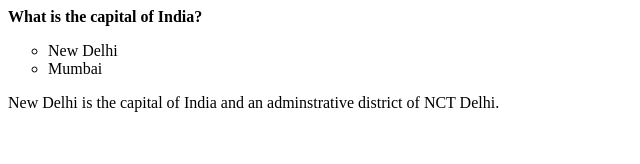
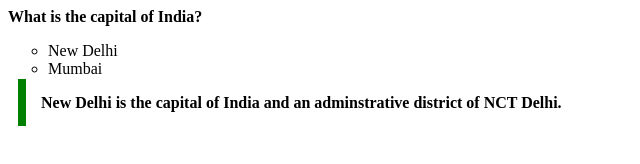
Before and after one commit to acciojob/trivia-Vishalpateldodla, a website: page main.html in a window 1280 px wide. Shown: the whole page, without its empty margins (0-640 px from the left). Drawn offline with Linux system fonts and the light colour scheme.

Commit message:
Update styles.css

```diff
--- a/styles.css
+++ b/styles.css
@@ -1,2 +1,8 @@
-
-/* Your CSS Code here. */
+h{
+    max-width: 600px;
+    margin: 10px;
+    padding: 15px;
+    border-left: 8px solid green;
+    background: color #f8fffe"";
+    font-weight: bold;
+}
```
